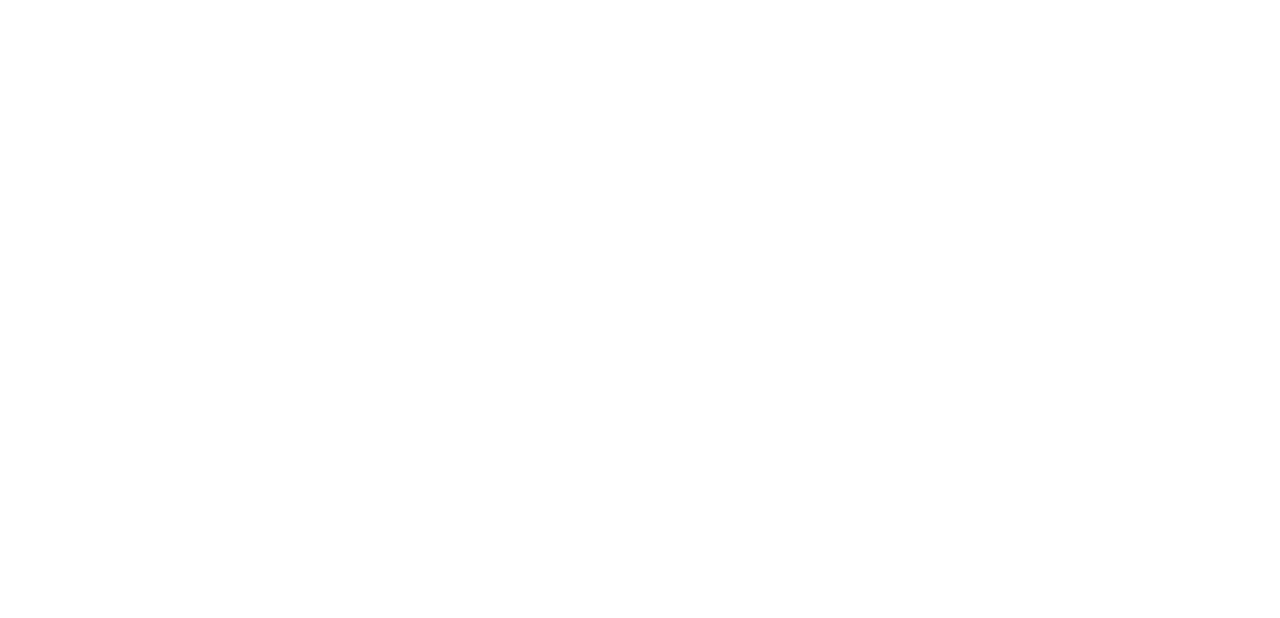
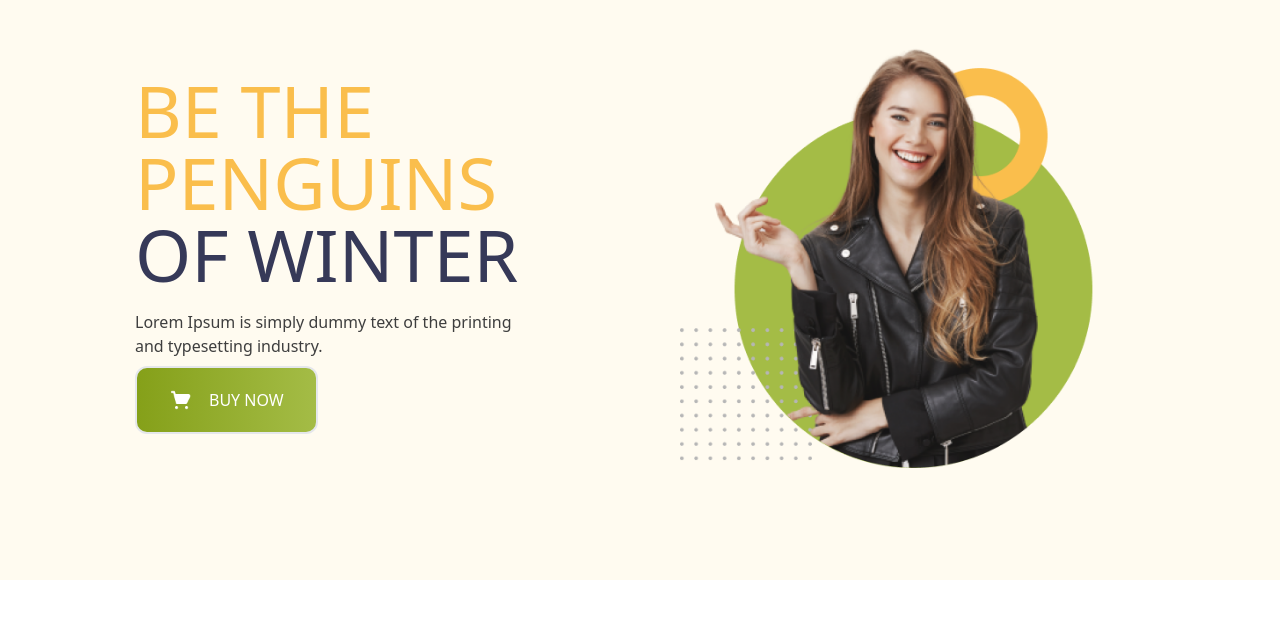
Before and after one commit to sujoy-dam/Penguin-Fashion, a plain HTML site: page index.html in a window 1280 px wide. Drawn offline with nearby package versions, Linux system fonts and the light colour scheme.

Commit message:
banner section

```diff
--- a/index.html
+++ b/index.html
@@ -1,16 +1,32 @@
 <!DOCTYPE html>
 <html lang="en">
+
 <head>
     <meta charset="UTF-8">
     <meta name="viewport" content="width=device-width, initial-scale=1.0">
     <title>Penguin Fashion</title>
     <script src="https://cdn.tailwindcss.com"></script>
 </head>
+
 <body>
-    <header>
-        <nav>
+    <header class="bg-[#FFFBF0] pl-[135px] pt-10">
+        <nav class="pr-[137px]">
 
         </nav>
+        <!-- bannner section -->
+        <section class="max-w-[1440px] mx-auto pr-[185px] flex justify-between items-center pb-28">
+            <div>
+                <h1 class="text-7xl uppercase font-medium"><span class="text-[#FABE4C]">Be the Penguins</span> <br><span class="text-[#363958]">of Winter</span></h1>
+                <p class="text-[#3E3E3E] mt-5">Lorem Ipsum is simply dummy text of the printing <br>
+                    and typesetting industry.</p>
+                    <button class="border-2 py-5 px-8 rounded-xl bg-gradient-to-l from-[#A4BC46] to-[#85A019] uppercase text-[#FFFFFF] flex items-center gap-4 mt-2">
+                        <img class="w-6" src="assets/icons/shopping-cart 1.png" alt="">buy  now
+                    </button>
+            </div>
+            <div>
+                <img src="assets/images/model.png" alt="">
+            </div>
+        </section>
     </header>
     <main>
 
@@ -19,4 +35,5 @@
 
     </footer>
 </body>
+
 </html>
```
